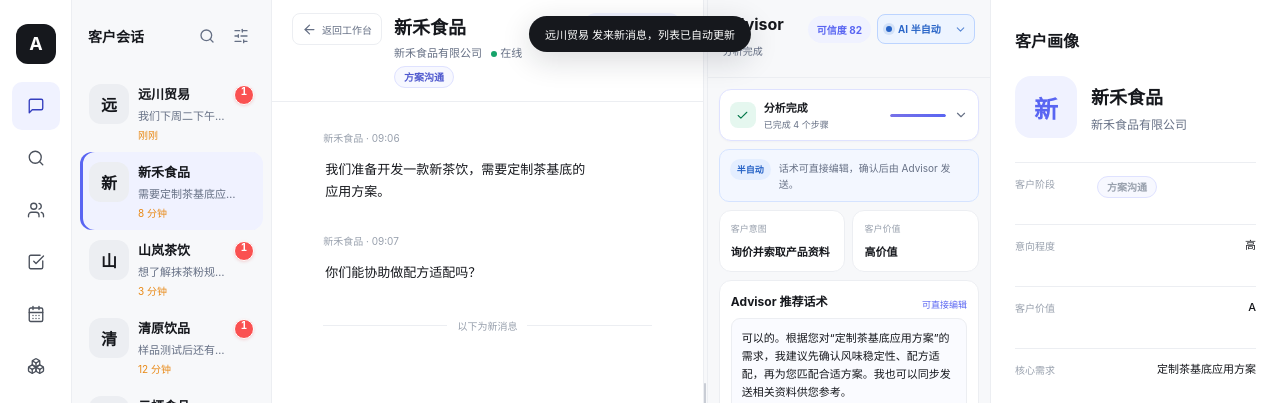
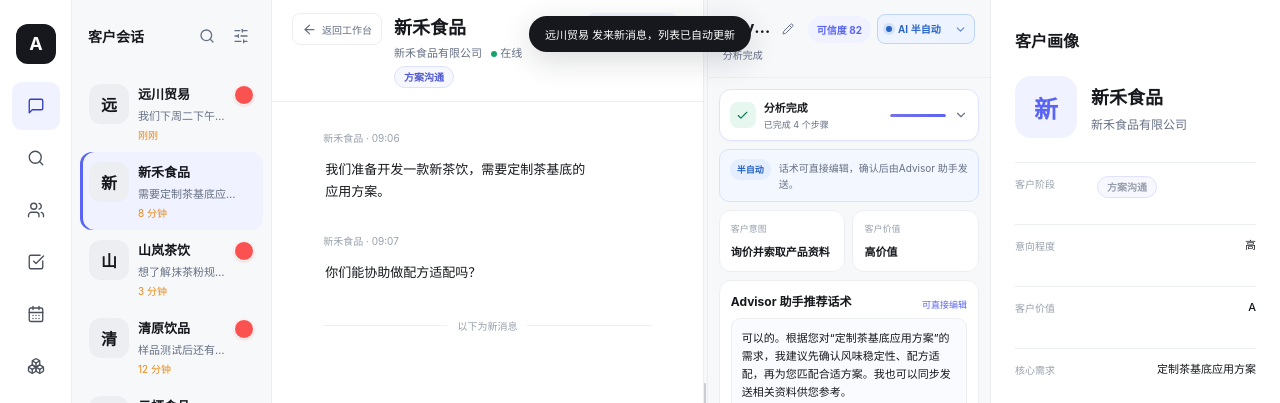
Before and after one commit to 18261169875ls-gif/Asale, a Next.js app: page / in a window 1280 px wide. Both pictures are taken after a click on the button "开始今日任务". Shown: the top 403 px of the page. Built offline with nearby package versions, Linux system fonts and the light colour scheme.

Commit message:
fix: center unread badges and personalize assistant

```diff
--- a/app/components/status-badges.tsx
+++ b/app/components/status-badges.tsx
@@ -1,7 +1,7 @@
 export function UnreadBadge({ count, dot = false }: { count?: number; dot?: boolean }) {
   if (!count && !dot) return null;
   const label = count && count > 99 ? "99+" : count;
-  return <span className={`wechat-unread ${!count ? "dot" : ""} ${count && count > 9 ? "wide" : ""}`} aria-label={count ? `${count} 条未读消息` : "有新消息"}>{label || ""}</span>;
+  return <span className={`wechat-unread ${!count ? "dot" : ""} ${count && count > 9 ? "wide" : ""}`} aria-label={count ? `${count} 条未读消息` : "有新消息"}>{count ? <span className="wechat-unread-value">{label}</span> : null}</span>;
 }
 
 export function StageBadge({ stage }: { stage: string }) {
--- a/app/globals.css
+++ b/app/globals.css
@@ -253,6 +253,14 @@ a { color: inherit; text-decoration: none; }
 .ai-header h2 { margin: 0 0 5px; font-size: 16px; font-weight: 650; }
 .ai-header span { color: var(--muted); font-size: 10px; }
 .ai-header-actions { display: flex; align-items: center; justify-content: flex-end; gap: 6px; }
+.ai-title-block { min-width: 0; flex: 1; }
+.assistant-name-heading { min-width: 0; display: flex; align-items: center; gap: 4px; }
+.assistant-name-heading h2 { max-width: 150px; overflow: hidden; text-overflow: ellipsis; white-space: nowrap; }
+.assistant-name-heading button, .assistant-name-editor button { width: 24px; height: 24px; border: 0; border-radius: 7px; background: transparent; color: var(--muted); display: grid; place-items: center; cursor: pointer; }
+.assistant-name-heading button:hover, .assistant-name-editor button:hover { background: var(--surface-strong); color: var(--primary); }
+.assistant-name-editor { display: flex; align-items: center; gap: 2px; margin: -3px 0 3px; }
+.assistant-name-editor input { width: 122px; height: 28px; border: 1px solid #cdd2ff; border-radius: 7px; background: #fff; padding: 0 7px; outline: 0; font-size: 11px; font-weight: 650; }
+.assistant-name-editor input:focus { box-shadow: 0 0 0 3px rgba(89, 101, 242, .08); }
 .mode-selector { position: relative; min-width: 98px; height: 30px; border: 1px solid var(--line-strong); border-radius: 8px; background: #fff; display: flex; align-items: center; transition: border-color 140ms ease, background-color 140ms ease, color 140ms ease, box-shadow 140ms ease; }
 .mode-selector::before { content: ""; position: absolute; left: 8px; width: 6px; height: 6px; border-radius: 999px; background: currentColor; box-shadow: 0 0 0 3px color-mix(in srgb, currentColor 13%, transparent); pointer-events: none; }
 .mode-selector select { width: 100%; height: 100%; border: 0; outline: 0; appearance: none; background: transparent; padding: 0 25px 0 20px; cursor: pointer; color: inherit; font-size: 10px; font-weight: 700; }
@@ -335,7 +343,8 @@ a { color: inherit; text-decoration: none; }
 .toast { position: fixed; z-index: 50; top: 16px; left: 50%; transform: translateX(-50%); border-radius: 999px; background: var(--text); color: #fff; padding: 10px 16px; box-shadow: 0 8px 30px rgba(16, 24, 40, 0.16); font-size: 11px; animation: toast-in 160ms ease; }
 
 /* Shared statuses and overlays */
-.wechat-unread { box-sizing: border-box; width: 20px; min-width: 20px; height: 20px; border: 1.5px solid #fff; border-radius: 999px; background: #fa5151; color: #fff; padding: 0; display: inline-grid; place-items: center; flex: 0 0 auto; font-size: 10px; line-height: 1; font-weight: 700; font-variant-numeric: tabular-nums; box-shadow: 0 1px 3px rgba(220, 76, 76, 0.22); }
+.wechat-unread { position: relative; box-sizing: border-box; width: 20px; min-width: 20px; height: 20px; border: 1.5px solid #fff; border-radius: 999px; background: #fa5151; color: #fff; padding: 0; display: inline-block; flex: 0 0 auto; overflow: visible; font-family: Arial, sans-serif; font-size: 10px; line-height: 1; font-weight: 700; font-variant-numeric: tabular-nums; box-shadow: 0 1px 3px rgba(220, 76, 76, 0.22); }
+.wechat-unread-value { position: absolute; top: calc(50% + 1px); left: 50%; display: block; line-height: 1; white-space: nowrap; transform: translate(-50%, -50%); }
 .wechat-unread.wide { width: auto; min-width: 24px; padding: 0 4px; }
 .wechat-unread.dot { width: 10px; min-width: 10px; height: 10px; border-width: 1.5px; padding: 0; }
 .conversation-item > .wechat-unread { position: static; align-self: start; justify-self: end; margin-top: 1px; }
@@ -453,6 +462,11 @@ a { color: inherit; text-decoration: none; }
 .portrait-score { margin-top: 20px; display: grid; grid-template-columns: 200px 1fr; gap: 20px; }.portrait-score > div { border-radius: 14px; background: var(--primary-lighter); padding: 20px; }.portrait-score > div span { color: var(--muted); font-size: 10px; }.portrait-score > div strong { display: block; margin: 8px 0; color: var(--primary); font-size: 42px; }.portrait-score > div p { margin: 0; color: var(--muted); font-size: 9px; }.portrait-score section p { margin: 0; min-height: 44px; border-bottom: 1px solid var(--line); display: flex; align-items: center; justify-content: space-between; font-size: 10px; }.portrait-insights { margin-top: 18px; display: grid; grid-template-columns: 1fr 1fr; gap: 10px; }.portrait-insights article { border: 1px solid var(--line); border-radius: 12px; padding: 14px; display: flex; gap: 10px; }.portrait-insights svg { color: var(--primary); }.portrait-insights strong { font-size: 11px; }.portrait-insights p { margin: 5px 0 0; color: var(--muted); font-size: 10px; line-height: 1.6; }
 .settings-list { padding-top: 8px; }.settings-list article { min-height: 72px; border-bottom: 1px solid var(--line); display: flex; align-items: center; justify-content: space-between; gap: 18px; }.settings-list strong { font-size: 12px; }.settings-list p { margin: 5px 0 0; color: var(--muted); font-size: 9px; }.settings-list article > span { color: var(--muted); font-size: 10px; }.settings-list .connected { color: var(--success); }.switch { width: 42px; height: 24px; border: 0; border-radius: 999px; background: var(--surface-strong); padding: 3px; cursor: pointer; transition: background 120ms ease; }.switch span { width: 18px; height: 18px; border-radius: 999px; background: #fff; display: block; box-shadow: 0 1px 3px rgba(0,0,0,.15); transition: transform 120ms ease; }.switch.on { background: var(--primary); }.switch.on span { transform: translateX(18px); }
 .mode-choice-list { padding-top: 16px; display: grid; gap: 9px; }.mode-choice-list button { min-height: 76px; border: 1px solid var(--line); border-radius: 11px; background: #fff; padding: 12px; display: grid; grid-template-columns: 22px 1fr; gap: 10px; text-align: left; cursor: pointer; }.mode-choice-list button.selected { border-color: #cdd2ff; background: var(--primary-lighter); }.mode-choice-list button > span { width: 20px; height: 20px; border: 1px solid var(--line-strong); border-radius: 999px; display: grid; place-items: center; color: #fff; }.mode-choice-list button.selected > span { border-color: var(--primary); background: var(--primary); }.mode-choice-list strong { font-size: 12px; }.mode-choice-list p { margin: 5px 0 0; color: var(--muted); font-size: 10px; }.ai-preference-note { margin-top: 16px; border-radius: 12px; background: var(--primary-light); padding: 14px; display: flex; gap: 10px; }.ai-preference-note svg { color: var(--primary); }.ai-preference-note strong { font-size: 11px; }.ai-preference-note p { margin: 5px 0 0; color: var(--muted); font-size: 10px; line-height: 1.6; }
+.assistant-name-setting { margin-top: 18px; border: 1px solid var(--line); border-radius: 12px; background: #fff; padding: 14px; display: grid; grid-template-columns: 100px minmax(180px, 320px); align-items: center; gap: 7px 14px; }
+.assistant-name-setting > span { color: var(--text); font-size: 11px; font-weight: 650; }
+.assistant-name-setting input { height: 38px; border: 1px solid var(--line-strong); border-radius: 9px; padding: 0 10px; outline: 0; font-size: 11px; }
+.assistant-name-setting input:focus { border-color: var(--primary); box-shadow: 0 0 0 3px rgba(89, 101, 242, .08); }
+.assistant-name-setting small { grid-column: 2; color: var(--muted); font-size: 9px; }
 
 @keyframes spin { to { transform: rotate(360deg); } }
 @keyframes slide-in { from { transform: translateX(22px); opacity: 0.45; } to { transform: translateX(0); opacity: 1; } }
--- a/app/page.tsx
+++ b/app/page.tsx
@@ -14,6 +14,7 @@ import {
   Image as ImageIcon,
   Mic,
   Paperclip,
+  Pencil,
   Search,
   Send,
   SlidersHorizontal,
@@ -33,6 +34,8 @@ type CustomerFilterState = {
   stage: "全部" | string;
   aiState: "全部" | Customer["aiState"];
 };
+
+const defaultAssistantName = "Advisor 助手";
 
 const automationModes: Array<{ id: AutomationMode; label: string; shortLabel: string }> = [
   { id: "auto", label: "AI 全自动", shortLabel: "全自动" },
@@ -62,11 +65,13 @@ export default function Home() {
   const [notice, setNotice] = useState("");
   const [chatRatio, setChatRatio] = useState(60);
   const [aiPrompt, setAiPrompt] = useState("");
+  const [assistantName, setAssistantName] = useState(defaultAssistantName);
   const [automationMode, setAutomationMode] = useState<AutomationMode>("assist");
   const [advisorReplies, setAdvisorReplies] = useState<Record<string, string>>(
     Object.fromEntries(initialCustomers.map((customer) => [customer.id, suggestedReply(customer)])),
   );
   const automationModeRef = useRef<AutomationMode>("assist");
+  const assistantNameRef = useRef(defaultAssistantName);
   const autoRepliedRef = useRef(new Set<string>());
 
   const activeCustomer = useMemo(
@@ -88,6 +93,15 @@ export default function Home() {
     // Restore the user's last automation preference after hydration.
     // eslint-disable-next-line react-hooks/set-state-in-effect
     setAutomationMode(stored);
+  }, []);
+
+  useEffect(() => {
+    const stored = window.localStorage.getItem("asale-assistant-name")?.trim();
+    if (!stored) return;
+    assistantNameRef.current = stored;
+    // Restore the locally saved assistant name after hydration.
+    // eslint-disable-next-line react-hooks/set-state-in-effect
+    setAssistantName(stored);
   }, []);
 
   useEffect(() => {
@@ -114,11 +128,11 @@ export default function Home() {
       ...item,
       unread: 0,
       hasNewMessage: false,
-      latest: automated ? "AI 已自动回复" : "Advisor 话术已发送",
+      latest: automated ? "AI 已自动回复" : `${assistantNameRef.current}话术已发送`,
       wait: "刚刚",
       waitMinutes: 0,
     } : item));
-    setNotice(automated ? `${customer.name} 的新消息已由 AI 自动回复` : `已向 ${customer.name} 发送 Advisor 话术`);
+    setNotice(automated ? `${customer.name} 的新消息已由 AI 自动回复` : `已向 ${customer.name} 发送${assistantNameRef.current}话术`);
   }, []);
 
   const autoReplyCustomer = useCallback((customer: Customer) => {
@@ -205,6 +219,14 @@ export default function Home() {
     }
   }
 
+  function renameAssistant(name: string) {
+    const nextName = name.trim().slice(0, 20) || defaultAssistantName;
+    assistantNameRef.current = nextName;
+    setAssistantName(nextName);
+    window.localStorage.setItem("asale-assistant-name", nextName);
+    setNotice(`AI 助手已命名为“${nextName}”`);
+  }
+
   function sendMessage() {
     if (!activeCustomer) return;
     const text = (drafts[activeCustomer.id] ?? "").trim();
@@ -263,6 +285,8 @@ export default function Home() {
           chatMessages={chatMessages}
           updateDraft={updateDraft}
           sendMessage={sendMessage}
+          assistantName={assistantName}
+          renameAssistant={renameAssistant}
           automationMode={automationMode}
           changeAutomationMode={changeAutomationMode}
           advisorReply={advisorReplies[activeId!] ?? ""}
@@ -286,6 +310,7 @@ export default function Home() {
           filterCount={[filters.intent, filters.stage, filters.aiState].filter((value) => value !== "全部").length}
           openFilters={() => setFiltersOpen(true)}
           setNotice={setNotice}
+          assistantName={assistantName}
         />
       )}
 
@@ -303,6 +328,7 @@ function Overview({
   filterCount,
   openFilters,
   setNotice,
+  assistantName,
 }: {
   customers: Customer[];
   openCustomer: (id: string) => void;
@@ -311,6 +337,7 @@ function Overview({
   filterCount: number;
   openFilters: () => void;
   setNotice: (value: string) => void;
+  assistantName: string;
 }) {
   const [globalPrompt, setGlobalPrompt] = useState("");
   const priorityCustomer = customers[0] ?? null;
@@ -387,7 +414,7 @@ function Overview({
                   </span>
                 </button>
                 <div className="priority-advice">
-                  <span><Sparkles size={15} /> Advisor 建议</span>
+                  <span><Sparkles size={15} /> {assistantName}建议</span>
                   <p>{priorityCustomer.aiSuggestion}</p>
                   <div><em>阶段：{priorityCustomer.stage}</em><em>客户价值：{priorityCustomer.value}</em></div>
                   <button onClick={() => openCustomer(priorityCustomer.id)}>立即跟进 <ArrowRight size={15} /></button>
@@ -405,7 +432,7 @@ function Overview({
         </section>
 
         <section className="global-ai">
-          <div className="global-ai-intro"><span className="ai-orb"><Sparkles size={18} /></span><div><strong>Advisor</strong><span>查询客户、分析机会并执行销售任务</span></div></div>
+          <div className="global-ai-intro"><span className="ai-orb"><Sparkles size={18} /></span><div><strong>{assistantName}</strong><span>查询客户、分析机会并执行销售任务</span></div></div>
           <div className="global-composer">
             <textarea value={globalPrompt} onChange={(event) => setGlobalPrompt(event.target.value)} onKeyDown={(event) => { if (event.key === "Enter" && !event.shiftKey) { event.preventDefault(); submitGlobalPrompt(); } }} aria-label="全局 AI 输入" placeholder="帮我整理今天最值得跟进的客户…" />
             <div className="composer-tools"><button aria-label="添加附件"><Paperclip size={18} /></button><div className="composer-end-tools"><button aria-label="语音输入" onClick={() => setGlobalPrompt(`${globalPrompt}（语音转写内容）`)}><Mic size={18} /></button><button className="send-circle" aria-label="发送 AI 任务" onClick={submitGlobalPrompt}><Send size={17} /></button></div></div>
@@ -417,7 +444,7 @@ function Overview({
           </div>
         </section>
       </section>
-      <OverviewProfile customer={priorityCustomer} openCustomer={openCustomer} />
+      <OverviewProfile customer={priorityCustomer} openCustomer={openCustomer} assistantName={assistantName} />
     </>
   );
 }
@@ -452,9 +479,9 @@ function TimeStatus({ minutes, label }: { minutes: number; label: string }) {
   return <em className={`time-status ${state}`}>{label}</em>;
 }
 
-function OverviewProfile({ customer, openCustomer }: { customer: Customer | null; openCustomer: (id: string) => void }) {
+function OverviewProfile({ customer, openCustomer, assistantName }: { customer: Customer | null; openCustomer: (id: string) => void; assistantName: string }) {
   if (!customer) {
-    return <aside className="profile-panel empty" aria-label="客户画像"><h2>客户画像</h2><div className="profile-empty"><span className="empty-avatar"><UserRound size={30} /></span><strong>暂无客户数据</strong><p>出现待处理客户后，Advisor 会自动展示优先客户画像。</p></div></aside>;
+    return <aside className="profile-panel empty" aria-label="客户画像"><h2>客户画像</h2><div className="profile-empty"><span className="empty-avatar"><UserRound size={30} /></span><strong>暂无客户数据</strong><p>出现待处理客户后，{assistantName}会自动展示优先客户画像。</p></div></aside>;
   }
 
   return (
@@ -464,7 +491,7 @@ function OverviewProfile({ customer, openCustomer }: { customer: Customer | null
       <section className="score-section"><span>成交评分</span><strong>{customer.confidence}</strong><div><i style={{ width: `${customer.confidence}%` }} /></div></section>
       <section className="profile-section"><span>核心需求</span><p>{customer.coreNeed}</p></section>
       <section className="profile-section"><span>最近动态</span><p>{customer.wait}前提出：{customer.latest}</p></section>
-      <section className="advisor-judgment"><span><Sparkles size={15} /> Advisor 下一步建议</span><p>{customer.aiSuggestion}</p></section>
+      <section className="advisor-judgment"><span><Sparkles size={15} /> {assistantName}下一步建议</span><p>{customer.aiSuggestion}</p></section>
       <button className="profile-primary" onClick={() => openCustomer(customer.id)}>立即跟进 <ArrowRight size={15} /></button>
       <button className="full-profile" onClick={() => openCustomer(customer.id)}>查看完整画像</button>
     </aside>
@@ -480,6 +507,8 @@ type WorkspaceProps = {
   chatMessages: Record<string, Message[]>;
   updateDraft: (value: string) => void;
   sendMessage: () => void;
+  assistantName: string;
+  renameAssistant: (name: string) => void;
   automationMode: AutomationMode;
   changeAutomationMode: (mode: AutomationMode) => void;
   advisorReply: string;
@@ -523,7 +552,7 @@ function ConversationWorkspace(props: WorkspaceProps) {
               <div className={`message-line ${message.from}`} key={message.id}>
                 <span className="message-meta">{message.from === "customer" ? customer.name : "我"} · {message.time}</span>
                 <div className="bubble">{message.text}</div>
-                {message.ai && <button className="ai-assisted" onClick={() => props.setNotice("可查看推荐原文、修改内容与推荐依据")}><Sparkles size={11} />{message.auto ? "AI 自动回复" : "Advisor 话术"}</button>}
+                {message.ai && <button className="ai-assisted" onClick={() => props.setNotice("可查看推荐原文、修改内容与推荐依据")}><Sparkles size={11} />{message.auto ? "AI 自动回复" : `${props.assistantName}话术`}</button>}
               </div>
             ))}
             <div className="new-divider"><span>以下为新消息</span></div>
@@ -555,6 +584,8 @@ function ConversationWorkspace(props: WorkspaceProps) {
 
 function AIContent(props: WorkspaceProps) {
   const customer = props.activeCustomer;
+  const [renaming, setRenaming] = useState(false);
+  const [nameDraft, setNameDraft] = useState(props.assistantName);
   const lowConfidence = customer.confidence < 75;
   const autoEligible = props.automationMode === "auto" && customer.intent === "低";
   const modeCopy = props.automationMode === "auto"
@@ -562,12 +593,20 @@ function AIContent(props: WorkspaceProps) {
       ? "低意向客户已进入自动托管，新消息将由 AI 自动回复。"
       : "中高意向客户仍需确认后发送，避免高价值沟通误发。"
     : props.automationMode === "assist"
-      ? "话术可直接编辑，确认后由 Advisor 发送。"
-      : "Advisor 不生成或发送话术，请在客户输入框中手动回复。";
+      ? `话术可直接编辑，确认后由${props.assistantName}发送。`
+      : `${props.assistantName}不生成或发送话术，请在客户输入框中手动回复。`;
+  function saveAssistantName() {
+    props.renameAssistant(nameDraft);
+    setNameDraft(nameDraft.trim().slice(0, 20) || defaultAssistantName);
+    setRenaming(false);
+  }
   return (
     <>
       <header className="ai-header">
-        <div><h2>Advisor</h2><span>分析完成</span></div>
+        <div className="ai-title-block">
+          {renaming ? <div className="assistant-name-editor"><input value={nameDraft} onChange={(event) => setNameDraft(event.target.value)} onKeyDown={(event) => { if (event.key === "Enter") saveAssistantName(); if (event.key === "Escape") { setNameDraft(props.assistantName); setRenaming(false); } }} maxLength={20} aria-label="AI 助手名称" /><button onClick={saveAssistantName} aria-label="保存助手名称"><Check size={13} /></button><button onClick={() => { setNameDraft(props.assistantName); setRenaming(false); }} aria-label="取消重命名"><X size={13} /></button></div> : <div className="assistant-name-heading"><h2>{props.assistantName}</h2><button onClick={() => { setNameDraft(props.assistantName); setRenaming(true); }} aria-label="重命名 AI 助手"><Pencil size={12} /></button></div>}
+          <span>分析完成</span>
+        </div>
         <div className="ai-header-actions">
           <strong className={lowConfidence ? "confidence low" : "confidence"}>可信度 {customer.confidence}</strong>
           <label className={`mode-selector mode-${props.automationMode}`}>
@@ -584,7 +623,7 @@ function AIContent(props: WorkspaceProps) {
         <section className={`mode-notice mode-${props.automationMode}`}><span>{automationModes.find((mode) => mode.id === props.automationMode)?.shortLabel}</span><p>{modeCopy}</p></section>
         {lowConfidence && <section className="uncertainty"><strong>不建议直接参考</strong><p>客户需求范围与采购信息不足，暂时无法准确判断价值。</p><ul><li>缺少具体采购品类</li><li>缺少预计用量</li><li>沟通时间尚未确认</li></ul></section>}
         <section className="analysis-pair"><div><span>客户意图</span><strong>{lowConfidence ? "需要补充确认" : "询价并索取产品资料"}</strong></div><div><span>客户价值</span><strong>{lowConfidence ? "暂不判断" : `${customer.intent}价值`}</strong></div></section>
-        {props.automationMode !== "manual" && <section className="reply-card editable-reply"><div className="reply-heading"><h3>{lowConfidence ? "澄清式话术" : "Advisor 推荐话术"}</h3><span>可直接编辑</span></div><textarea aria-label="Advisor 可编辑话术" value={props.advisorReply} onChange={(event) => props.updateAdvisorReply(event.target.value)} />{autoEligible ? <div className="auto-reply-state"><span className="mini-spinner" />新消息到达后自动发送</div> : <button className="primary-button" disabled={!props.advisorReply.trim()} onClick={props.sendAdvisorReply}>确认发送</button>}</section>}
+        {props.automationMode !== "manual" && <section className="reply-card editable-reply"><div className="reply-heading"><h3>{lowConfidence ? "澄清式话术" : `${props.assistantName}推荐话术`}</h3><span>可直接编辑</span></div><textarea aria-label={`${props.assistantName}可编辑话术`} value={props.advisorReply} onChange={(event) => props.updateAdvisorReply(event.target.value)} />{autoEligible ? <div className="auto-reply-state"><span className="mini-spinner" />新消息到达后自动发送</div> : <button className="primary-button" disabled={!props.advisorReply.trim()} onClick={props.sendAdvisorReply}>确认发送</button>}</section>}
         {props.automationMode !== "manual" && !lowConfidence && <button className="alternative-row">查看 2 条备选话术 <ChevronDown size={15} /></button>}
         <section className="evidence"><h3>推荐依据</h3><ul><li>明确采购场景</li><li>主动询问规格与报价</li><li>关注交付能力</li></ul></section>
         <section className="task-card"><h3>自动跟进记录</h3><p>沟通总结与客户状态将在消息发送后自动更新。</p><div><button className="primary-button" onClick={() => props.setNotice("已打开本次 AI 跟进记录")}>查看记录</button><button onClick={() => props.setNotice("可在任务页查看待确认建议")}>任务建议</button></div></section>
```
Also changed, not shown: app/profile/page.tsx (+52 -12 lines), 1 other file (tests, documents, lock files or other folders).
